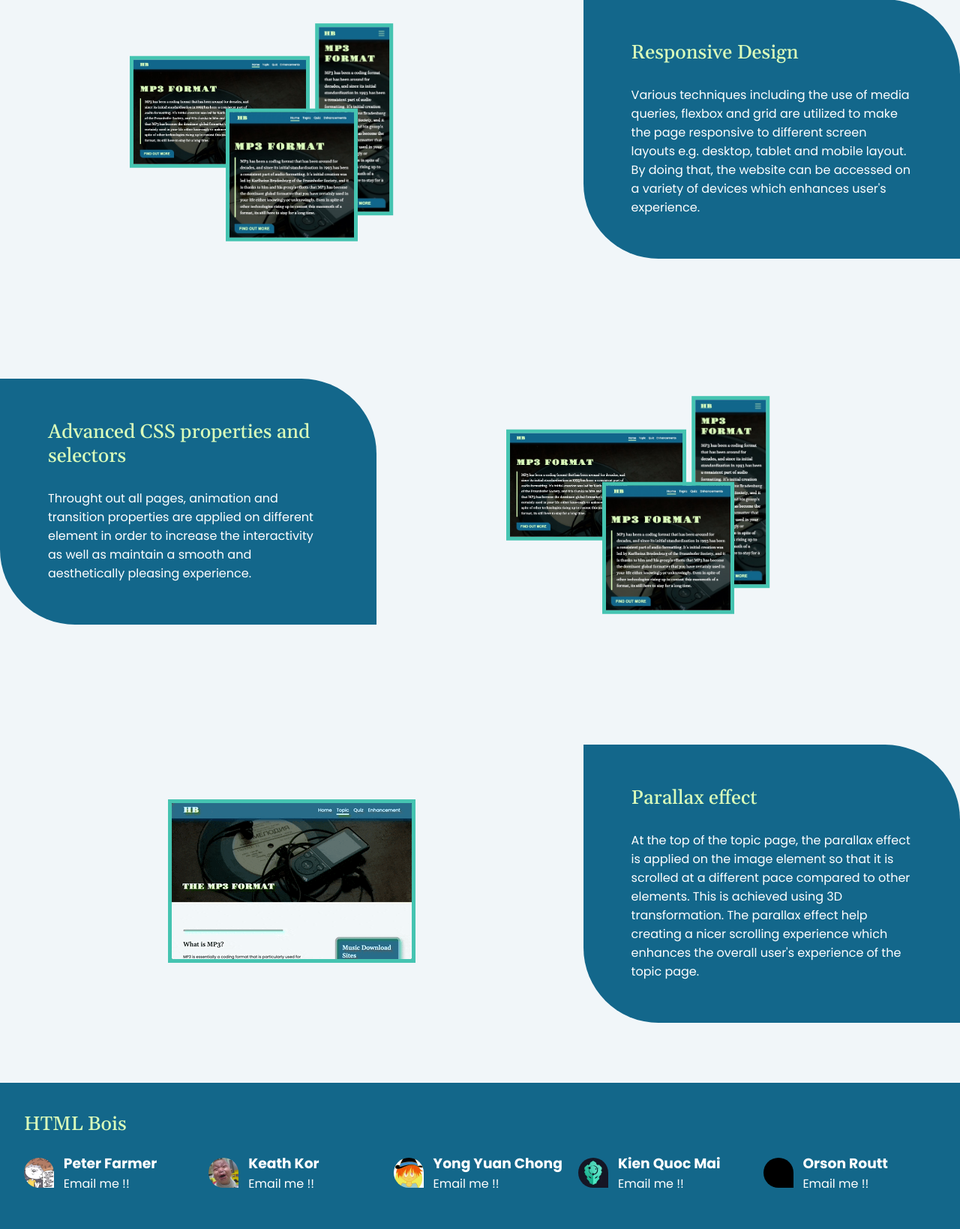
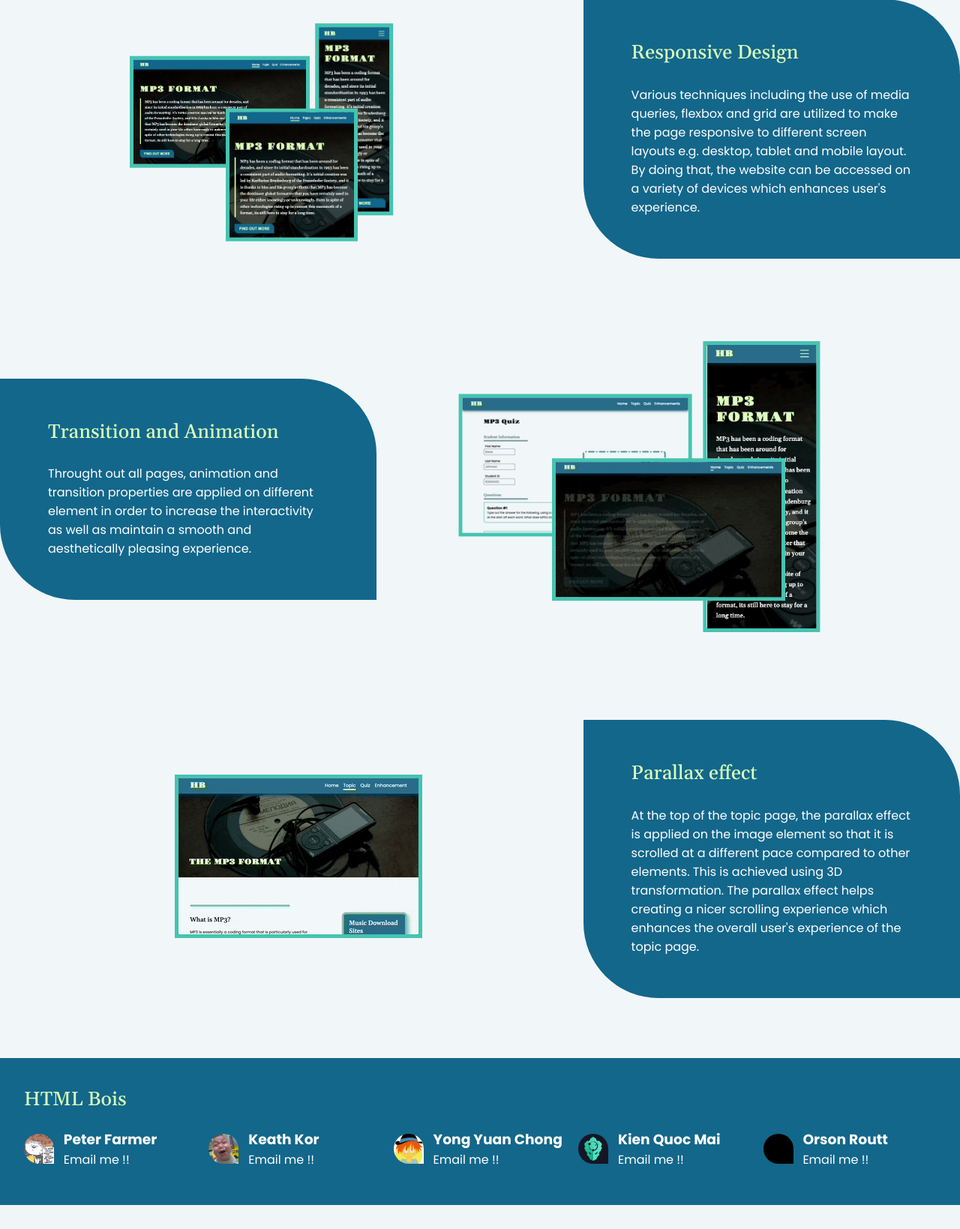
Before and after one commit to Legacy107/COS10026-Assignment, a PHP site: page /enhancements.html in a window 1280 px wide. Shown: the part 206-1845 px from the top of the page at 75% size. After the commit the page ends 1813 px from the top, so only its background shows below. Run offline with PHP 8.4, Linux system fonts and the light colour scheme; some web fonts are replaced.

Commit message:
feat: link enhancements to enhancements page

```diff
--- a/enhancements.html
+++ b/enhancements.html
@@ -57,13 +57,19 @@
 
         <section>
             <div class="enhancements-article__demo">
-                <img class="enhancements-article__demoImg" id="enhancements-desktopLayoutDemo" src="images/desktop-index.jpg" alt="desktop version of index page">
-                <img class="enhancements-article__demoImg" id="enhancements-mobileLayoutDemo" src="images/mobile-index.jpg" alt="mobile version of index page">
-                <img class="enhancements-article__demoImg" id="enhancements-tabletLayoutDemo" src="images/tablet-index.jpg" alt="tablet version of index page">
+                <a href="./quiz.html#quiz-graphic">
+                    <img class="enhancements-article__demoImg" id="enhancements-bouncingAnimationDemo" src="images/bouncing.gif" alt="bouncing animation demo">
+                </a>
+                <a href="./index.html#intro-menu">
+                    <img class="enhancements-article__demoImg" id="enhancements-navbarAnimationDemo" src="images/navbar.gif" alt="navbar animation demo">
+                </a>
+                <a href="./index.html#intro-main">
+                    <img class="enhancements-article__demoImg" id="enhancements-enteringAnimationDemo" src="images/entering.gif" alt="entering animation demo">
+                </a>
             </div>
 
             <div class="enhancements-article__description">
-                <h2>Advanced CSS properties and selectors</h2>
+                <h2>Transition and Animation</h2>
                 <p>
                     Throught out all pages, animation and transition properties are applied on different element
                     in order to increase the interactivity as well as maintain a smooth and aesthetically pleasing experience.
@@ -84,7 +90,7 @@
                     At the top of the topic page, the parallax effect is applied on the image element so that
                     it is scrolled at a different pace compared to other elements.
                     This is achieved using 3D transformation.
-                    The parallax effect help creating a nicer scrolling experience which enhances the overall user's experience of the topic page.
+                    The parallax effect helps creating a nicer scrolling experience which enhances the overall user's experience of the topic page.
                 </p>
             </div>
         </section>
--- a/index.html
+++ b/index.html
@@ -19,7 +19,7 @@
         <nav>
             <div class="logo">HB</div>
 
-            <div class="menu">
+            <div class="menu enhancement" id="intro-menu">
                 <div class="menu__hamburger">
                     <div></div>
                     <div></div>
@@ -34,7 +34,7 @@
             </div>
         </nav>
     </header>
-    <main class="intro-main"> <!-- Will have the background as a 'background-image'. -->
+    <main class="intro-main enhancement" id="intro-main"> <!-- Will have the background as a 'background-image'. -->
         <h1 class="intro-h1__large">MP3 FORMAT</h1>
         <p class="intro-p__line">MP3 has been a coding format that has been around for decades, and since its initial standardisation in 1993 has been a consistent part of audio formatting. It's initial creation was led by Karlheinz Bradenburg of the Fraunhofer Society, and it is thanks to him and his group's efforts that MP3 has become the dominant global formatter that you have certainly used in your life either knowingly or unknowingly. Even in spite of other technologies rising up to contest this mammoth of a format, its still here to stay for a long time.</p> <!-- Styled to have a vertical line before it (with the color from the Intro Page). -->
         <form>
--- a/quiz.html
+++ b/quiz.html
@@ -56,7 +56,7 @@
                 <input type="text" name="sid" id="sid" class="quiz-input__text--info" pattern="^[0-9]{7,10}$" placeholder="102654312" title="Please enter between 7 and 10 numbers only." required />
             </fieldset>
 
-            <div class="quiz-graphicContainer">
+            <div class="quiz-graphicContainer enhancement" id="quiz-graphic">
                 <svg>
                     <rect rx=10 ry=10 width=7.2em height=2.5em></rect>
                 </svg>
--- a/styles/style.css
+++ b/styles/style.css
@@ -69,7 +69,8 @@ main {
 
 /* animation applied on enhancements when being targeted */
 .enhancement:target {
-    border: 0.5em dashed var(--red-200);
+    padding: 1rem;
+    border: 0.5rem dashed var(--red-200);
     animation: borderColorCycle 0.5s ease-in-out infinite alternate;
 }
 
@@ -84,9 +85,8 @@ main {
 }
 
 /*
-Specific styles for topic.html
+Specific styles for index.html
 */
-
 .intro-h1__large {
     font-family: "Gravitas One", sans-serif;
     font-weight: 400;
@@ -177,7 +177,6 @@ Specific styles for topic.html
 /*
 Specific styles for enhancements.html
 */
-
 .enhancements-main__title {
     padding-left: clamp(5px, 2vw, 2em);
     margin-block: 1.5em;
@@ -219,6 +218,10 @@ Specific styles for enhancements.html
     box-shadow: 0 0 5px 5px var(--gray-300);
 }
 
+.enhancements-article__demo > a:hover {
+    z-index: 5;
+}
+
 #enhancements-desktopLayoutDemo {
     width: 30%;
     min-width: 15em;
@@ -252,6 +255,48 @@ Specific styles for enhancements.html
 }
 
 #enhancements-mobileLayoutDemo:hover {
+    transform: translate(80%, -5%) scale(1.25);
+}
+
+.enhancements-article__demo > a {
+    position: absolute;
+    width: 40%;
+    min-width: 15em;
+    max-width: 22.5em;
+}
+
+.enhancements-article__demo > a:nth-child(2) {
+    width: 20%;
+    min-width: 7em;
+    max-width: 10em;
+}
+
+.enhancements-article__demo img[id*="AnimationDemo"],
+#parallaxDemoparallaxDemo {
+    width: 100%;
+}
+
+#enhancements-bouncingAnimationDemo {
+    transform: translate(-40%, -15%);
+}
+
+#enhancements-bouncingAnimationDemo:hover {
+    transform: translate(-40%, -15%) scale(1.25);
+}
+
+#enhancements-enteringAnimationDemo {
+    transform: translate(0, 30%);
+}
+
+#enhancements-enteringAnimationDemo:hover {
+    transform: translate(0, 30%) scale(1.25);
+}
+
+#enhancements-navbarAnimationDemo {
+    transform: translate(80%, 0);
+}
+
+#enhancements-navbarAnimationDemo:hover {
     transform: translate(80%, -5%) scale(1.25);
 }
 
@@ -308,7 +353,6 @@ Specific styles for enhancements.html
 /*
 Styles for footer
 */
-
 .footer__container {
     display: grid;
     grid-template-columns: repeat(auto-fit, minmax(11em, 1fr));
@@ -350,7 +394,9 @@ footer {
     height: 2.5rem;
 }
 
-/*---Navigation---*/
+/*
+Styles for navbar
+*/
 header {
     position: sticky;
     top: 0;
@@ -475,6 +521,13 @@ nav .logo {
         display: none;
     }
 
+    #intro-menu:target:hover .menu__list {
+        top: 4.5em;
+        padding: 1rem;
+        border: 0.5rem dashed var(--red-200);
+        animation: borderColorCycle 0.5s ease-in-out infinite alternate;
+    }
+
     @keyframes slide-from-right {
         from {
             transform: translateX(100%);
@@ -490,9 +543,9 @@ nav .logo {
     }
 }
 
-/*---Navigation---*/
-
-/*---Topic HTML---*/
+/*
+Styles for topic.html
+*/
 /* parallax effect adapated from https://www.youtube.com/watch?v=mxHoPYFsTuk&t */
 .topic-wrapper {
     height: 100vh;
@@ -829,8 +882,6 @@ nav .logo {
         padding: 0; /*make caption move back from the right*/
     }
 }
-
-/*---Topic HTML---*/
 
 /*
 Specific styles for quiz.html
```
Also changed, not shown: images/bouncing.gif (added), images/entering.gif (added), images/navbar.gif (added).
